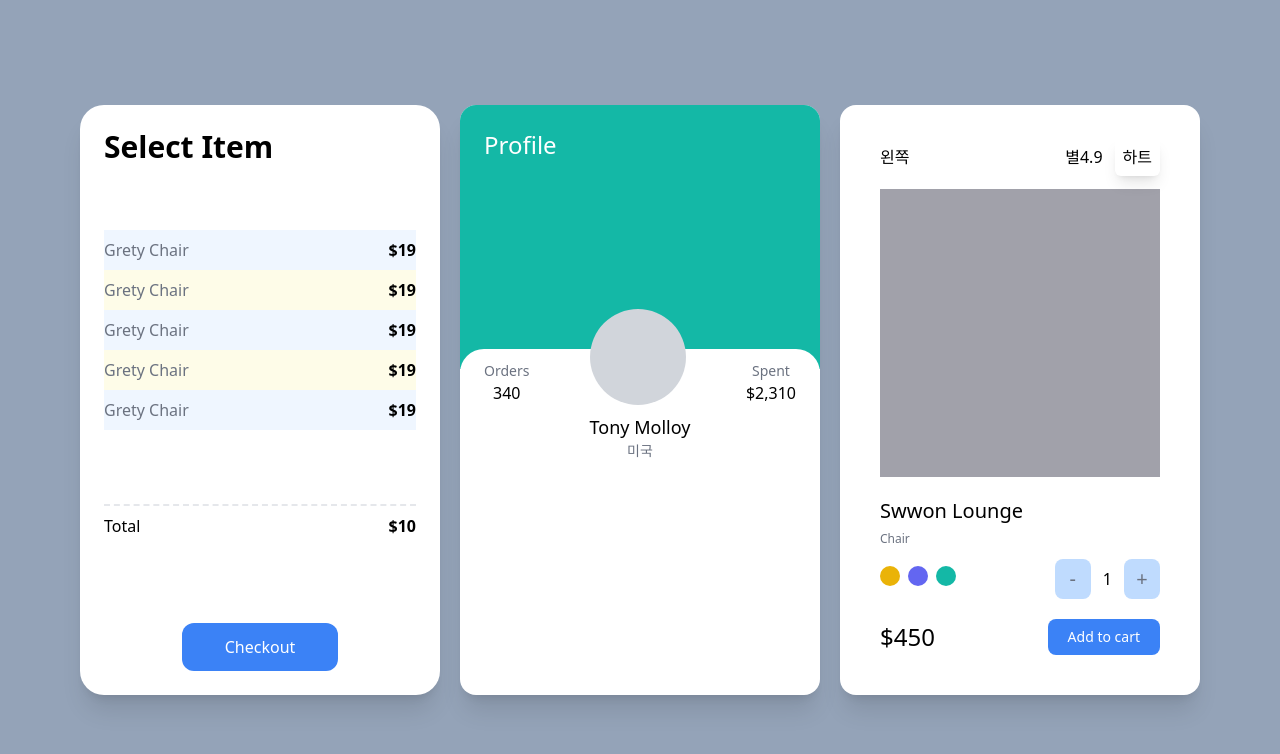
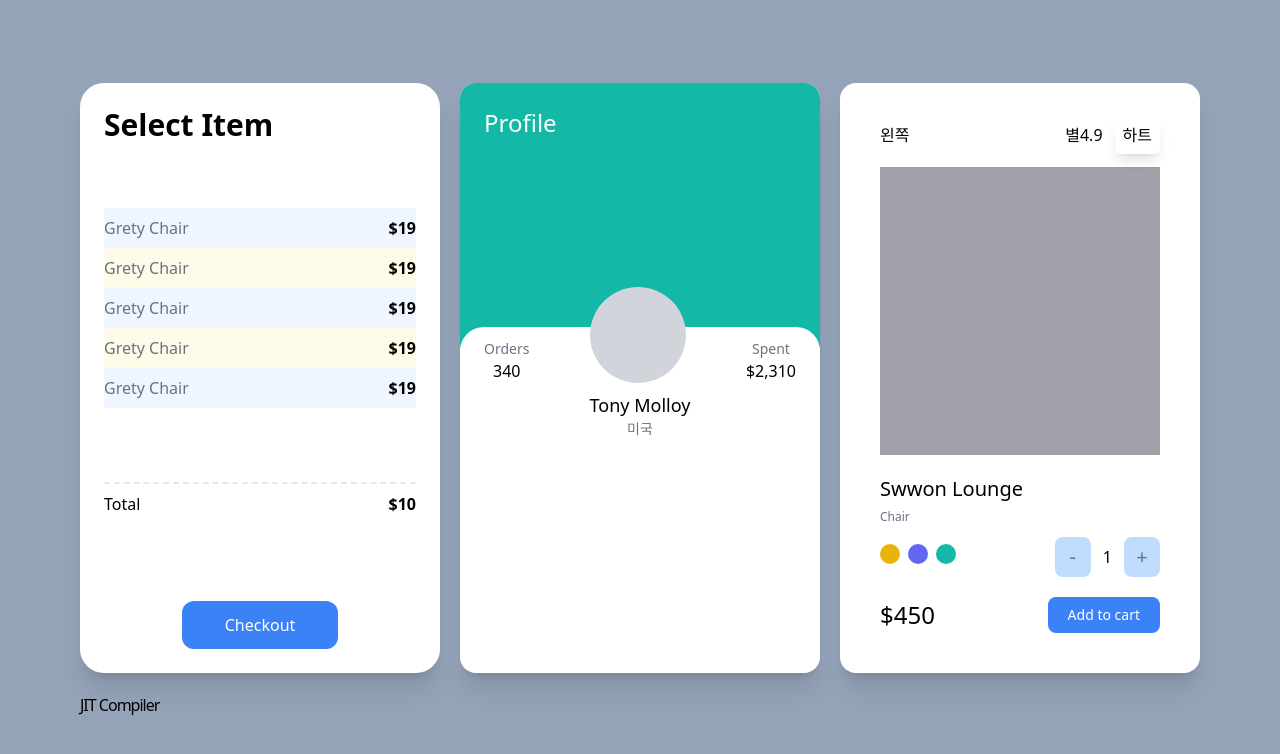
Before and after one commit to kkwondev/carrot-market, a Next.js app: page / in a window 1280 px wide. Shown: the top 754 px of the page. Built offline with nearby package versions, Linux system fonts and the light colour scheme.

Commit message:
just in time compiler

```diff
--- a/pages/index.tsx
+++ b/pages/index.tsx
@@ -88,6 +88,9 @@ const Home: NextPage = () => {
           </div>
         </div>
       </div>
+      <div>
+        <h1 className="-tracking-[1px]">JIT Compiler</h1>
+      </div>
     </div>
   );
 };
```
